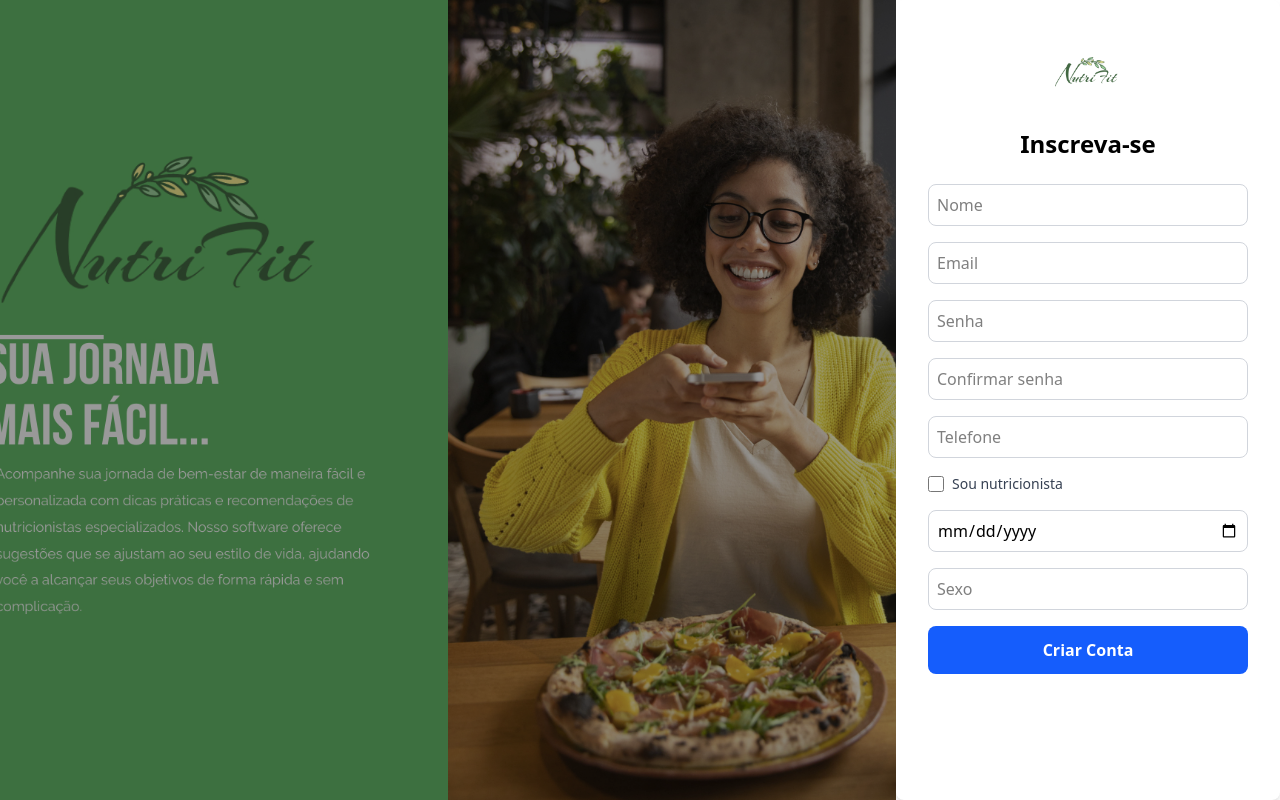
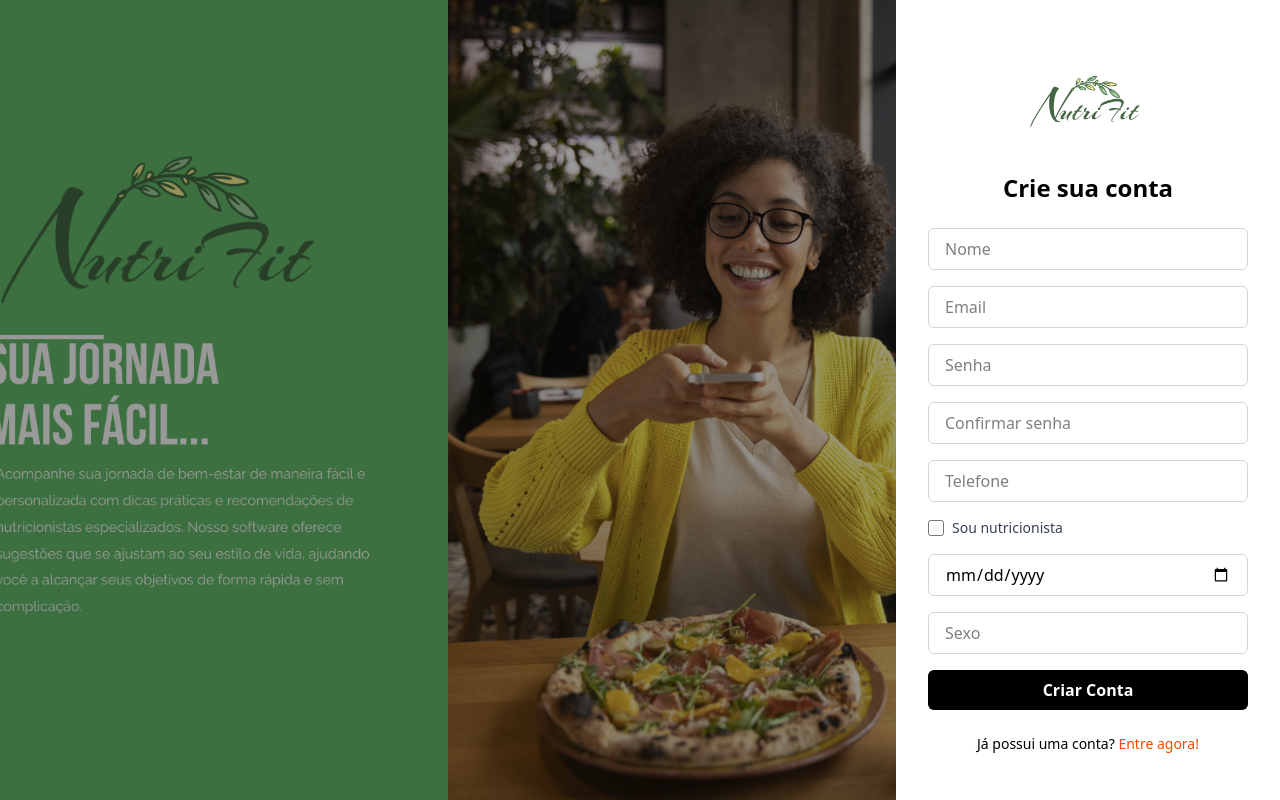
Before and after one commit to FabricioLourenco/nutrifit-web, a Next.js app: page /inscreva-se in a window 1280 px wide. Built offline with nearby package versions, Linux system fonts and the light colour scheme.

Commit message:
feat: cria tela de cadastro

```diff
--- a/app/components/SignupForm.tsx
+++ b/app/components/SignupForm.tsx
@@ -1,8 +1,10 @@
 "use client";
 
 import { useState } from "react";
+import Link from "next/link";
+import { useRouter } from "next/navigation"; // PASSO 1: Importar o useRouter
 
-// 🔐 Função para gerar hash SHA-256
+// 🔐 Função para gerar hash SHA-256 (LÓGICA PRESERVADA)
 async function hashSHA256(text: string): Promise<string> {
   const encoder = new TextEncoder();
   const data = encoder.encode(text);
@@ -12,8 +14,10 @@ async function hashSHA256(text: string): Promise<string> {
 }
 
 export default function SignupForm() {
+  const router = useRouter(); // PASSO 2: Inicializar o router
+
   const inputClass =
-    "w-full p-2 border border-gray-300 rounded-lg focus:outline-none focus:ring-2 focus:ring-blue-500";
+    "w-full px-4 py-2 border border-gray-300 rounded-md focus:outline-none focus:ring-2 focus:ring-orange-500";
 
   const [formData, setFormData] = useState({
     nome: "",
@@ -43,7 +47,6 @@ export default function SignupForm() {
       return;
     }
 
-    // 🔐 Gerar hash SHA-256 da senha
     const senhaHash = await hashSHA256(formData.senha);
 
     const userPayload = {
@@ -81,6 +84,9 @@ export default function SignupForm() {
       const result = await response.json();
       alert("Usuário criado com sucesso!");
       console.log(result);
+
+      router.push("/login"); // PASSO 3: Redirecionar para a tela de login
+
     } catch (error) {
       console.error("Erro:", error);
       alert("Erro ao criar o usuário.");
@@ -88,22 +94,27 @@ export default function SignupForm() {
   };
 
   return (
-    <div className="w-full md:w-[30%] p-8 bg-white shadow-md rounded-lg flex flex-col justify-start">
-      <img src="/logotipo/logo.png" alt="Logo" className="mx-auto mb-4 h-20 w-20" />
-      <h2 className="text-2xl font-bold mb-6 text-center">Inscreva-se</h2>
+    <div className="w-full md:w-[30%] flex items-start justify-center bg-white p-8 shadow-lg">
+      <div className="w-full max-w-sm space-y-6">
+        <div className="text-center">
+            <img src="/logotipo/logo.png" alt="Logo" className="mx-auto mb-0 h-35 w-35" />
+            <h2 className="text-2xl font-bold">Crie sua conta</h2>
+        </div>
 
         <form className="space-y-4" onSubmit={handleSubmit}>
-        <input type="text" name="nome" placeholder="Nome" onChange={handleChange} className={inputClass} />
-        <input type="email" name="email" placeholder="Email" onChange={handleChange} className={inputClass} />
-        <input type="password" name="senha" placeholder="Senha" onChange={handleChange} className={inputClass} />
+          {/* O restante do seu formulário permanece igual */}
+          <input type="text" name="nome" placeholder="Nome" value={formData.nome} onChange={handleChange} className={inputClass} />
+          <input type="email" name="email" placeholder="Email" value={formData.email} onChange={handleChange} className={inputClass} />
+          <input type="password" name="senha" placeholder="Senha" value={formData.senha} onChange={handleChange} className={inputClass} />
           <input
             type="password"
             name="confirmarSenha"
             placeholder="Confirmar senha"
+            value={formData.confirmarSenha}
             onChange={handleChange}
             className={inputClass}
           />
-        <input type="text" name="telefone" placeholder="Telefone" onChange={handleChange} className={inputClass} />
+          <input type="text" name="telefone" placeholder="Telefone" value={formData.telefone} onChange={handleChange} className={inputClass} />
 
           <div className="flex items-center space-x-2">
             <input
@@ -111,7 +122,7 @@ export default function SignupForm() {
               id="nutricionista"
               checked={isNutricionista}
               onChange={() => setIsNutricionista(!isNutricionista)}
-            className="h-4 w-4 text-blue-600 border-gray-300 rounded"
+              className="h-4 w-4 text-orange-600 border-gray-300 rounded focus:ring-orange-500"
             />
             <label htmlFor="nutricionista" className="text-sm text-gray-700">
               Sou nutricionista
@@ -124,6 +135,7 @@ export default function SignupForm() {
                 type="text"
                 name="crefNutricionista"
                 placeholder="CREF Nutricionista"
+                value={formData.crefNutricionista}
                 onChange={handleChange}
                 className={inputClass}
               />
@@ -131,6 +143,7 @@ export default function SignupForm() {
                 type="text"
                 name="especialidades"
                 placeholder="Especialidades"
+                value={formData.especialidades}
                 onChange={handleChange}
                 className={inputClass}
               />
@@ -140,17 +153,28 @@ export default function SignupForm() {
               <input
                 type="date"
                 name="dataNascimento"
+                value={formData.dataNascimento}
                 onChange={handleChange}
                 className={inputClass}
               />
-            <input type="text" name="sexo" placeholder="Sexo" onChange={handleChange} className={inputClass} />
+              <input type="text" name="sexo" placeholder="Sexo" value={formData.sexo} onChange={handleChange} className={inputClass} />
             </>
           )}
 
-        <button type="submit" className="w-full py-3 bg-blue-600 text-white font-bold rounded-lg hover:bg-blue-700">
+          <button type="submit" className="w-full py-2 bg-black text-white font-semibold rounded-md hover:bg-gray-800 transition">
             Criar Conta
           </button>
         </form>
+
+        <p className="text-center text-sm">
+          Já possui uma conta?{" "}
+          <Link href="/login" passHref>
+            <span className="text-orange-600 hover:underline cursor-pointer">
+              Entre agora!
+            </span>
+          </Link>
+        </p>
+      </div>
     </div>
   );
 }
```
Lines whose indentation alone changed are shown as unchanged.
